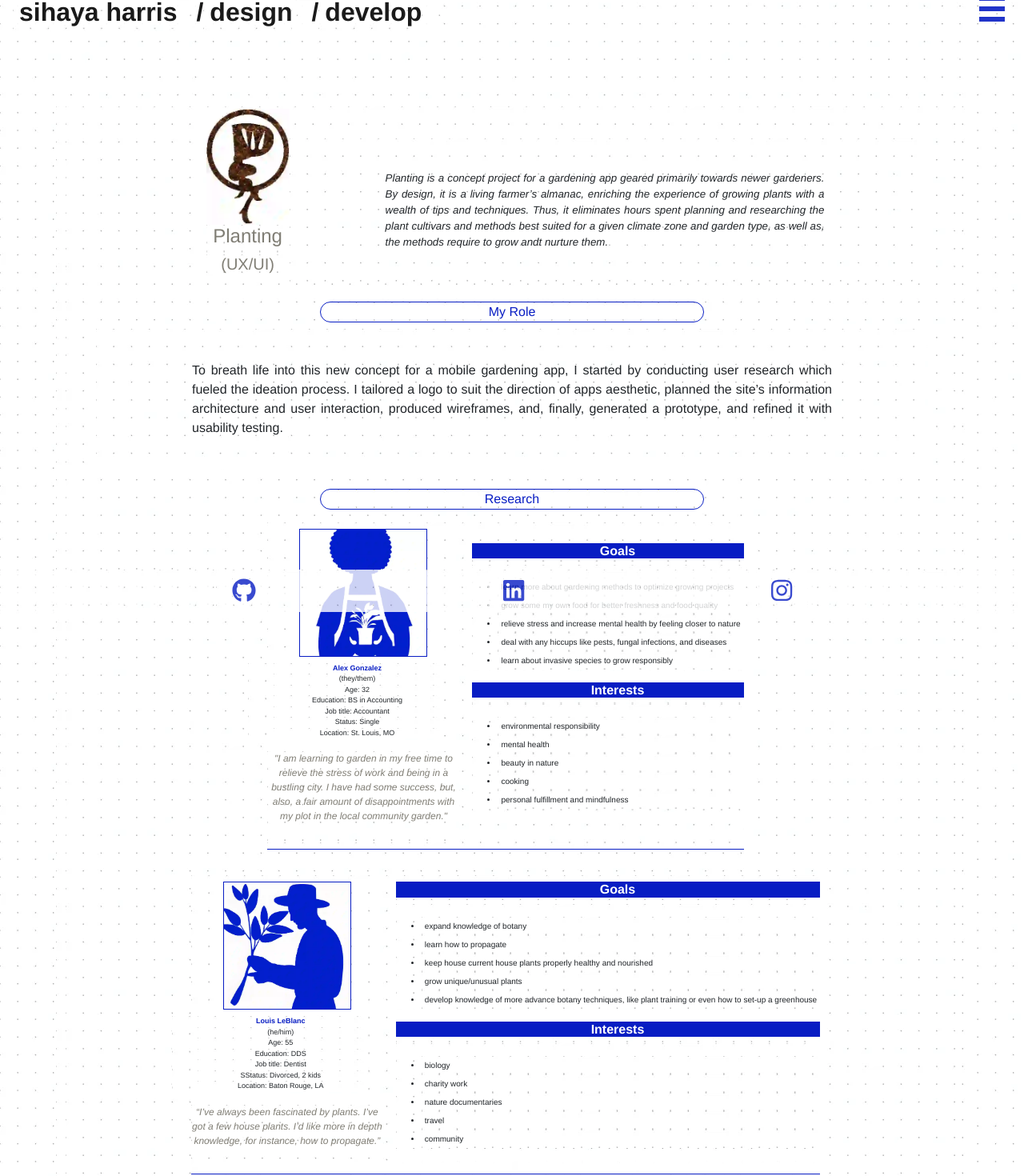
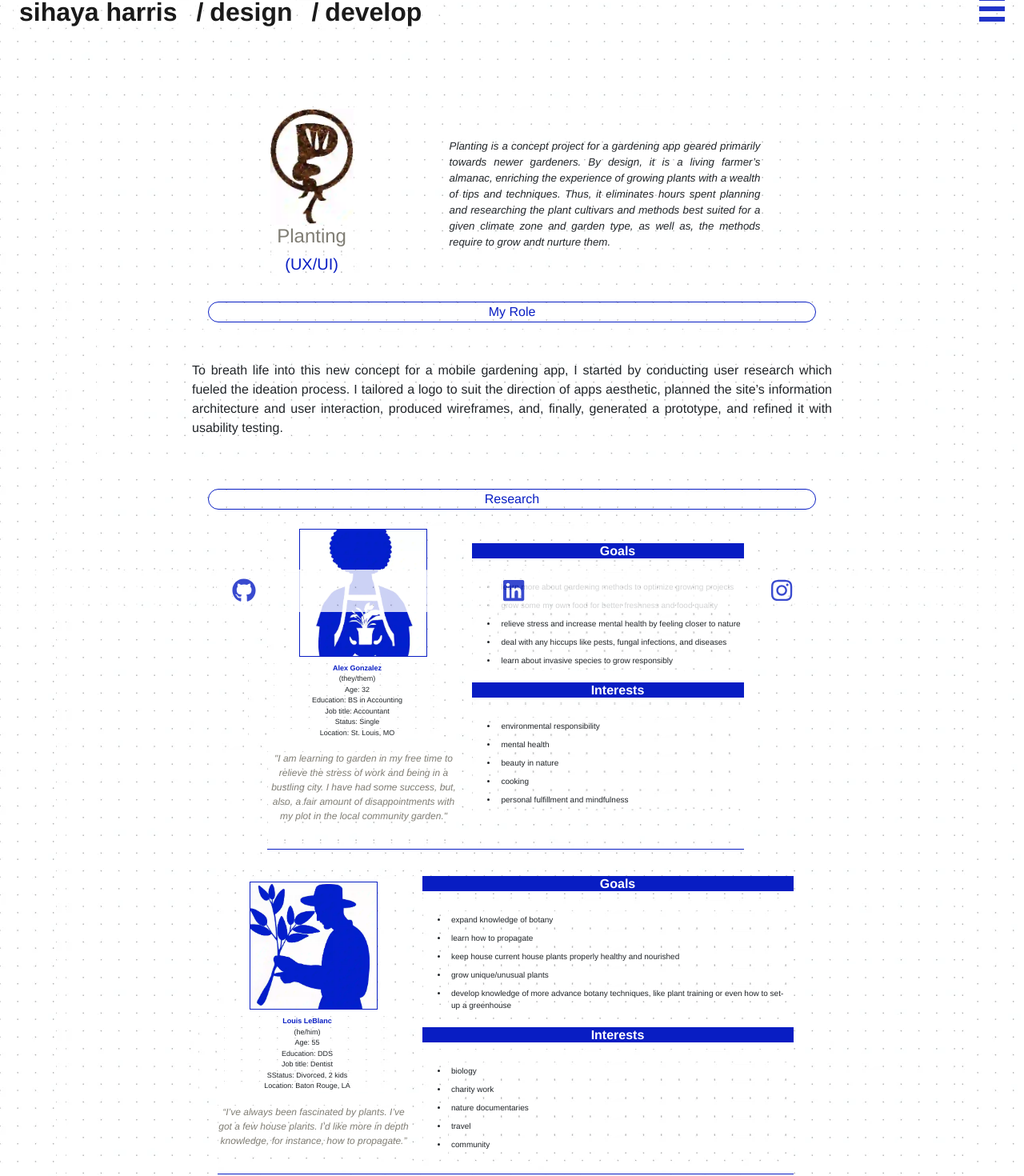
Before and after one commit to sihayah/portfoliofolio, a React (Create React App) app: page /planting in a window 1280 px wide. Shown: the part 37-1507 px from the top of the page at 80% size. Built offline with nearby package versions, Linux system fonts and the light colour scheme; a web font is replaced by a local one.

Commit message:
updated css for planting page

```diff
--- a/src/pages/Bbyy/style.css
+++ b/src/pages/Bbyy/style.css
@@ -7,7 +7,6 @@ h4, h5{
   border: 1px solid var(--pop);
   border-radius: 5vh;
   margin: 3vh 0 1vh 0;
-  width: 95vh;
 }
 
 article {
@@ -19,11 +18,16 @@ article {
 }
 
 .project-example {
-  max-width: 40vh;
+  max-width: 50vh;
+}
+
+.wireframe {
+  padding: 2vh;
+  max-width: 60vh;
 }
 
 .audit-link {
-  padding-bottom: 5vh;
+  padding: 3vh 0 5vh 0;
 }
 
 .logo {
@@ -32,11 +36,6 @@ article {
 
 .top-container article {
   font-style: italic;
-  margin-top: 5vh;
-}
-
-.my-role {
-  margin-top: 6vh;
 }
 
 .emphasize {
@@ -51,21 +50,96 @@ article {
 }
 
 .pain-point-wrapper {
-  border: 1px solid var(--pop);
   margin: 2vh 0;
+  background: var(--pop);
+  color: #fff;
+  border-radius: 1vh;
+  max-width: 50vh;
 }
+
+.pain-point-ul h6 {
+  background: var(--pop);
+  color: #fff;
+  font-weight: bold;
+}
+
 .pain-point-ul {
   padding-top: 2vh;
   text-align: left;
   list-style: square;
+  background: var(--pop);
+  border-radius: 1vh;
 }
 
 .pain-point-ul li {
+  font-size: small;
+  border: 1px solid var(--pop);
+  background: var(--pop);
   padding-right: 2vh;
+  border-radius: 1vh;
 }
 
-.personas {
-  padding-top: 3vh;
+.persona {
+  margin: 1vh 3vh 3vh 1vh;
+  padding-bottom: 1vh;
+  display: flex;
+  flex-direction: column;
+  font-size: x-small;
+  align-items: center;
+  max-width: 90vh;
+  border-bottom: 1px solid var(--pop);
+}
+
+.persona h6 {
+  font-weight: bold;
+  padding-left: 3vh;
+  background: var(--pop);
+  color: #fff;
+}
+
+.list-title-wrapper {
+  background: var(--pop);
+}
+
+.persona-intro {
+  font-size: xx-small;
+  max-width: 30vh;
+}
+
+.persona-name {
+  font-weight: bold;
+  color: var(--pop);
+}
+
+.persona-quote {
+  font-style: italic;
+  color: var(--warm-grey);
+  font-size: 1.5vh;
+  padding-bottom: 3vh;
+}
+
+.persona-intro ul {
+  list-style:none;
+  transform: translateX(-3vh);
+}
+
+.persona-graphic {
+  border: 1px solid var(--pop);
+  margin: 1vh;
+  max-width: 20vh;
+}
+
+.persona-lists {
+  margin-left: 2vh;
+}
+
+.persona-lists ul{
+  text-align: left;
+  padding-top: 2vh;
+}
+
+.persona-lists li {
+  padding: .5vh;
 }
 
 .sitemap {
@@ -74,6 +148,17 @@ article {
 
 .userflow {
   padding-bottom: 4vh;
+}
+
+.design-system {
+  max-width: 50vh;
+  padding: 3vh 0;
+
+}
+
+.prototypes img {
+  max-width: 30vh;
+  padding: 2vh;
 }
 
 .summary {
@@ -114,6 +199,10 @@ article {
     max-width: 13vh;
   }
 
+  .persona {
+    flex-direction: row;
+  }
+
   }
 
 @media screen and (min-width: 1500px) {
--- a/src/pages/Planting/style.css
+++ b/src/pages/Planting/style.css
@@ -1,5 +1,9 @@
-h4, h5{
+h4{
   color: var(--warm-grey);
+}
+
+h5 {
+  color: var(--pop)!important;
 }
 
 .heading-wrapper {
@@ -7,7 +11,7 @@ h4, h5{
   border: 1px solid var(--pop);
   border-radius: 5vh;
   margin: 3vh 0 1vh 0;
-  max-width: 60vh;
+  width: 95vh;
 }
 
 article {
@@ -171,15 +175,13 @@ article {
   .top-container {
     display: flex;
     flex-direction: row;
-    justify-content: ;
-    max-width: 80%;
+    padding: 0 10vh;
     transform: translateX(8vh);
     border-radius: 5vh;
   }
 
   .top-container article {
     font-size: smaller;
-    max-width: 90%;
   }
 
   .logo-container {
```
